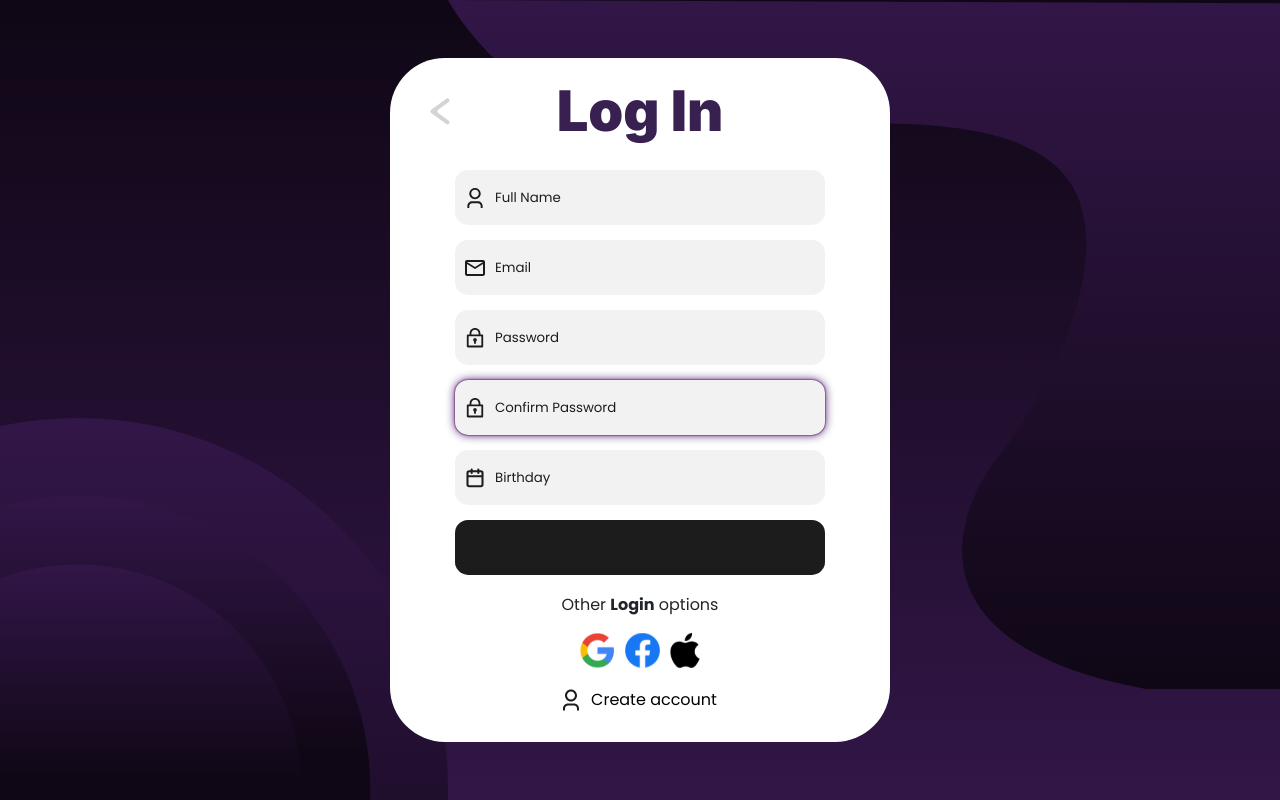
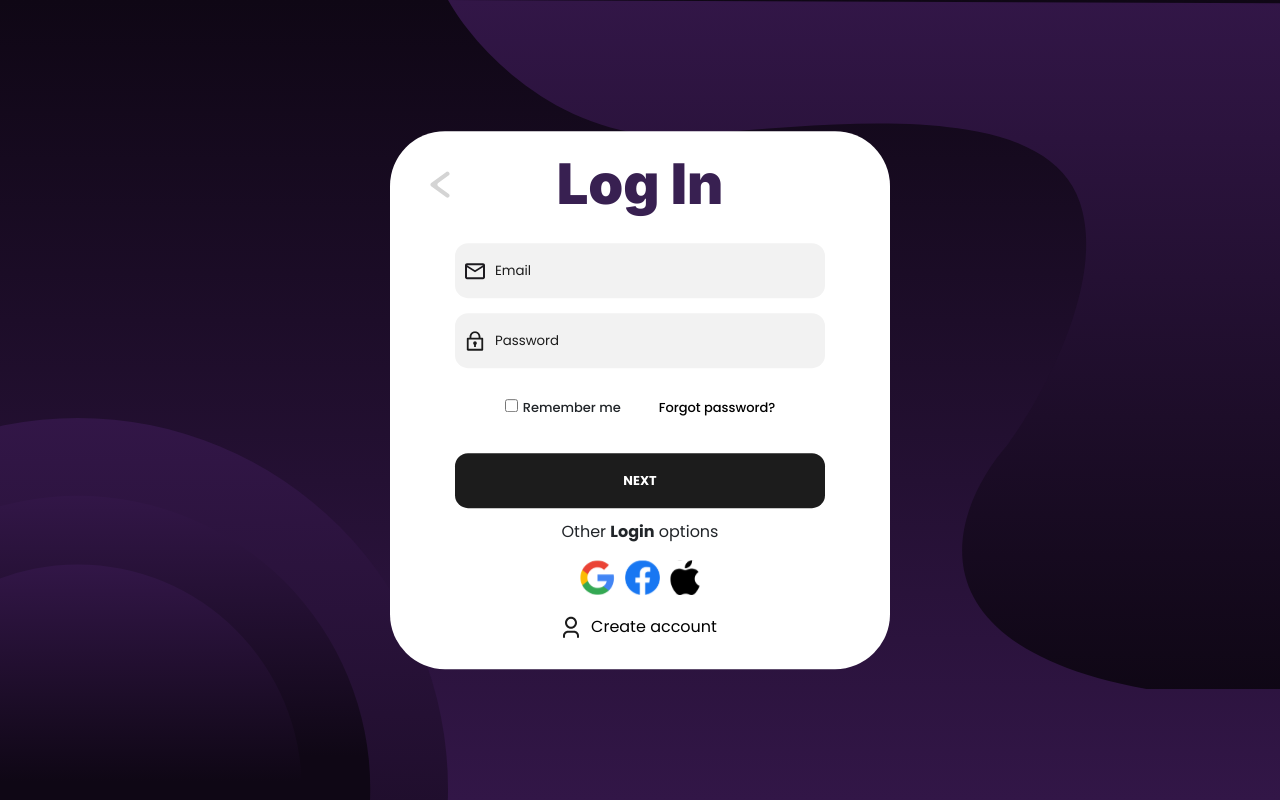
Before and after one commit to workdayr/Web_repo, a Vue app in the folder frontend/: page /login in a window 1280 px wide. Built offline with nearby package versions, Linux system fonts and the light colour scheme.

Commit message:
fix: address client-side validation for form inputs

```diff
--- a/frontend/package.json
+++ b/frontend/package.json
@@ -8,6 +8,7 @@
     "lint": "vue-cli-service lint"
   },
   "dependencies": {
+    "axios": "^1.8.3",
     "bootstrap": "^5.3.3",
     "core-js": "^3.8.3",
     "crypto-browserify": "^3.12.1",
--- a/frontend/src/components/Login/LoginForm.vue
+++ b/frontend/src/components/Login/LoginForm.vue
@@ -1,57 +1,52 @@
 <script setup>
 import { ref } from 'vue';
 import axios from 'axios';
-import AppInput from '@/components/Form/FormInput.vue';
-import AppSubmitButton from '@/components/Form/FormSubmitButton.vue';
+import FormInput from '@/components/Form/FormInput.vue';
+import FormSubmitButton from '@/components/Form/FormSubmitButton.vue';
 import { useRegisterValidation } from '@/composables/useRegisterValidation';
-import { hashPassword } from '@/utils/hashUtils'; // Asegúrate de crear esta función
+import { hashPassword } from '@/utils/hashUtils';
+import { useRouter } from 'vue-router';
+
+const router = useRouter();
 
 const form = ref({
-  fullName: '',
 	email: '',
-  password: '',
-  confirmPassword: '',
-  birthday: ''
+	password: ''
 });
 
 const submitted = ref(false);
 const sent = ref(false);
-const errorMessage = ref({});
 
-// Importar validaciones
-const { validFields } = useRegisterValidation(form);
+const { validFields, errorMessage } = useRegisterValidation(form);
 
-// URL del backend (ajústala según corresponda)
+// backend URL
 const API_URL = 'http://127.0.0.1:8000/users/';
 
-// Función para manejar el envío del formulario
+// submit form function
 const submitForm = async () => {
+	console.log(form.value);
 	submitted.value = true;
 
-  // Validamos los campos
+	// Client form validation
 	let isValid = Object.values(validFields.value).every(Boolean);
-  if (!isValid) {
+	if (!isValid || sent.value) {
 		return;
 	}
+	sent.value = true;
 
-  // Hashear la contraseña antes de enviarla
-  const hashedPassword = await hashPassword(form.value.password);
+	const hashedPassword = hashPassword(form.value.password);
 
 	const payload = {
-    username: form.value.email, // Se usa el email como username
-    first_name: form.value.fullName.split(' ')[0], // Extraer primer nombre
-    last_name: form.value.fullName.split(' ').slice(1).join(' ') || "", // Extraer el apellido si existe
 		email: form.value.email,
 		password: hashedPassword, // Se envía la contraseña en SHA-256 con sal
-    date_of_birth: form.value.birthday
 	};
 
 	try {
-    sent.value = true; // Bloqueamos el botón mientras se procesa la petición
+
 		const response = await axios.post(API_URL, payload);
 		console.log('Registro exitoso:', response.data);
-    // Aquí podrías redirigir al usuario a otra página, por ejemplo:
-    //router.push('/');
+		// add authentification state
+		router.push('/');
 	} catch (error) {
 		console.error('Error al registrar usuario', error);
 		errorMessage.value.general = 'Error al registrar el usuario. Inténtalo de nuevo.';
@@ -61,23 +56,26 @@ const submitForm = async () => {
 };
 </script>
 
+<template>
+	<form class="login__form" @submit.prevent="submitForm">
+		<FormInput id="login__input--email" v-model="form.email" :src="require('@/assets/Form/Email.svg')"
+			:placeholder="'Email'" :is-valid="validFields.email" :submitted="submitted"
+			:error-message="errorMessage.email" />
+		<FormInput id="login__input--password" v-model="form.passwordLogin" :src="require('@/assets/Form/Password.svg')"
+			:placeholder="'Password'" type="password" :is-valid="validFields.passwordLogin" :submitted="submitted"
+			:error-message="errorMessage.passwordLogin" />
 
-<template>
-	<form class="register__form" @submit.prevent="submitForm">
-		<AppInput v-model="form.fullName" :src="require('@/assets/Form/FullName.svg')" placeholder="Full Name" :is-valid="validFields['fullName']" :submitted="submitted" :error-message="errorMessage['fullName']"/>
-		<AppInput v-model="form.email" :src="require('@/assets/Form/Email.svg')" placeholder="Email" type="email" :is-valid="validFields['email']" :submitted="submitted" :error-message="errorMessage['email']"/>
-		<AppInput v-model="form.password" :src="require('@/assets/Form/Password.svg')" placeholder="Password" type="password" :is-valid="validFields['password']" :submitted="submitted" :error-message="errorMessage['password']"/>
-		<AppInput v-model="form.confirmPassword" :src="require('@/assets/Form/Password.svg')" placeholder="Confirm Password" type="password" :is-valid="validFields['confirmPassword']" :submitted="submitted" :error-message="errorMessage['confirmPassword']"/>
-
-		<div class="form__group">
-			<AppInput v-model="form.birthday" :src="require('@/assets/Form/Birthday.svg')" placeholder="Birthday" type="date" :is-valid="validFields['birthday']" :submitted="submitted" :error-message="errorMessage['birthday']"/>
+		<div id="login__inputs">
+			<label>
+				<input id="login__input--rememberMe" type="checkbox" v-model="form.rememberMe">
+				<span class="input__rememberMe--label">Remember me</span>
+			</label>
+			<a class="login__link--forgotPw" @click="$router.push('/')">Forgot password?</a>
 		</div>
 
-		<AppSubmitButton :sent="sent"/>
+		<FormSubmitButton text="NEXT" :sent="sent" />
 	</form>
 </template>
-
-
-<style lang="css">
-@import "@/assets/styles/Register/RegisterForm.css";
+<style scoped>
+@import "@/assets/styles/Login/LoginForm.css"
 </style>
--- a/frontend/src/components/Register/RegisterForm.vue
+++ b/frontend/src/components/Register/RegisterForm.vue
@@ -4,10 +4,13 @@ import axios from 'axios';
 import AppInput from '@/components/Form/FormInput.vue';
 import AppSubmitButton from '@/components/Form/FormSubmitButton.vue';
 import { useRegisterValidation } from '@/composables/useRegisterValidation';
-import { hashPassword } from '@/utils/hashUtils'; // Asegúrate de tener esta función
-import Swal from 'sweetalert2'; // Importa SweetAlert2
+import { hashPassword } from '@/utils/hashUtils';
+import Swal from 'sweetalert2';
+import { useRouter } from 'vue-router';
 
-const states = ['State A', 'State B', 'State C']; // Mantén la lista de estados
+const router = useRouter();
+
+const states = ['State A', 'State B', 'State C'];
 
 const form = ref({
 	fullName: '',
@@ -15,37 +18,28 @@ const form = ref({
 	password: '',
 	confirmPassword: '',
 	birthday: '',
-  state: '' // Campo del estado añadido
+	state: ''
 });
 
 const submitted = ref(false);
 const sent = ref(false);
-const errorMessage = ref({});
+const { validFields, errorMessage } = useRegisterValidation(form);
 
-const { validFields } = useRegisterValidation(form);
-
-// URL del backend (ajústala según corresponda)
+// backend URL
 const API_URL = 'http://127.0.0.1:8000/api/users/';
 
-// Función para manejar el envío del formulario
+// submit form function
 const submitForm = async () => {
 	submitted.value = true;
 
-  // Verificar si los campos son válidos
+	// Client form validation
 	let isValid = Object.values(validFields.value).every(Boolean);
-  if (!isValid) {
-    Swal.fire({
-      icon: 'error',
-      title: 'Formulario no válido',
-      text: 'Asegúrate de llenar todos los campos correctamente.',
-    });
-    console.log('Formulario no válido:', validFields.value);
+	if (!isValid || sent.value) {
 		return;
 	}
+	sent.value = true;
 
-  // Hashear la contraseña antes de enviarla
-  const hashedPassword = await hashPassword(form.value.password);
-  console.log('Contraseña hasheada:', hashedPassword);
+	const hashedPassword = hashPassword(form.value.password);
 
 	const payload = {
 		username: form.value.email, // Se usa el email como username
@@ -58,7 +52,6 @@ const submitForm = async () => {
 	};
 
 	try {
-    sent.value = true; // Bloqueamos el botón mientras se procesa la petición
 		Swal.fire({
 			title: 'Enviando datos...',
 			text: 'Por favor espera mientras enviamos tus datos.',
@@ -78,8 +71,8 @@ const submitForm = async () => {
 			title: '¡Registro exitoso!',
 			text: 'Te has registrado correctamente.',
 		});
-    // Aquí podrías redirigir al usuario a otra página, por ejemplo:
-    // router.push('/');
+		// add authentification state
+		router.push('/');
 
 	} catch (error) {
 		console.error('Error al registrar usuario', error);
@@ -99,17 +92,27 @@ const submitForm = async () => {
 <template>
 	<form class="register__form" @submit.prevent="submitForm">
 
-    <AppInput v-model="form.fullName" :src="require('@/assets/Form/FullName.svg')" placeholder="Full Name" :is-valid="validFields['fullName']" :submitted="submitted" :error-message="errorMessage['fullName']"/>
-    <AppInput v-model="form.email" :src="require('@/assets/Form/Email.svg')" placeholder="Email" type="email" :is-valid="validFields['email']" :submitted="submitted" :error-message="errorMessage['email']"/>
-    <AppInput v-model="form.password" :src="require('@/assets/Form/Password.svg')" placeholder="Password" type="password" :is-valid="validFields['password']" :submitted="submitted" :error-message="errorMessage['password']"/>
-    <AppInput v-model="form.confirmPassword" :src="require('@/assets/Form/Password.svg')" placeholder="Confirm Password" type="password" :is-valid="validFields['confirmPassword']" :submitted="submitted" :error-message="errorMessage['confirmPassword']"/>
+		<AppInput v-model="form.fullName" :src="require('@/assets/Form/FullName.svg')" placeholder="Full Name"
+			:is-valid="validFields['fullName']" :submitted="submitted" :error-message="errorMessage['fullName']" />
+		<AppInput v-model="form.email" :src="require('@/assets/Form/Email.svg')" placeholder="Email" type="email"
+			:is-valid="validFields['email']" :submitted="submitted" :error-message="errorMessage['email']" />
+		<AppInput v-model="form.password" :src="require('@/assets/Form/Password.svg')" placeholder="Password"
+			type="password" :is-valid="validFields['password']" :submitted="submitted"
+			:error-message="errorMessage['password']" />
+		<AppInput v-model="form.confirmPassword" :src="require('@/assets/Form/Password.svg')"
+			placeholder="Confirm Password" type="password" :is-valid="validFields['confirmPassword']"
+			:submitted="submitted" :error-message="errorMessage['confirmPassword']" />
 
 		<div class="register__row">
-      <AppInput v-model="form.birthday" :src="require('@/assets/Form/Birthday.svg')" placeholder="Birthday" type="date" :is-valid="validFields['birthday']" :submitted="submitted" :error-message="errorMessage['birthday']"/>
-      <AppInput v-model="form.state" :src="require('@/assets/Form/State.svg')" placeholder="State" type="select" :options="states" :is-valid="validFields['state']" :submitted="submitted" :error-message="errorMessage['state']"/>
+			<AppInput v-model="form.birthday" :src="require('@/assets/Form/Birthday.svg')" placeholder="Birthday"
+				type="date" :is-valid="validFields['birthday']" :submitted="submitted"
+				:error-message="errorMessage['birthday']" />
+			<AppInput v-model="form.state" :src="require('@/assets/Form/State.svg')" placeholder="State" type="select"
+				:options="states" :is-valid="validFields['state']" :submitted="submitted"
+				:error-message="errorMessage['state']" />
 		</div>
 
-    <AppSubmitButton text="Create account" :sent="sent"/>
+		<AppSubmitButton text="Create account" :sent="sent" />
 	</form>
 </template>
 
--- a/frontend/src/composables/useRegisterValidation.js
+++ b/frontend/src/composables/useRegisterValidation.js
@@ -1,24 +1,44 @@
-import { computed } from 'vue';
+import {computed } from 'vue';
 
 export function useRegisterValidation(form) {
-  const errorMessage = computed(() => ({
-    fullName: form.value.fullName.length >= 2 ? '' : 'El nombre debe tener al menos 2 caracteres.',
-    email: /^[^\s@]+@[^\s@]+\.[^\s@]+$/.test(form.value.email) ? '' : 'Correo electrónico inválido.',
-    password: /^(?=.*[A-Za-z])(?=.*\d)(?=.*[@$!%*?&])[A-Za-z\d@$!%*?&]{8,}$/.test(form.value.password)
-      ? ''
-      : 'La contraseña debe tener al menos 8 caracteres, una letra, un número y un carácter especial.',
-    confirmPassword: form.value.password === form.value.confirmPassword
-      ? ''
-      : 'Las contraseñas no coinciden.',
-    birthday: form.value.birthday && new Date().getFullYear() - new Date(form.value.birthday).getFullYear() >= 13
-      ? ''
-      : 'Debes tener al menos 13 años.',
-    state: form.value.state ? '' : 'Debes seleccionar un estado.',
-  }));
+  const regex = {
+    fullName: /^[a-zA-Z\s]{3,50}$/,
+    email: /^[^\s@]+@[^\s@]+\.[^\s@]+$/,
+    password: /^(?=.*[A-Za-z])(?=.*\d)[A-Za-z\d]{8,}$/,
+    confirmPassword: /^(?=.*[A-Za-z])(?=.*\d)[A-Za-z\d]{8,}$/,
+    username: /^.{3,}$/,
+    passwordLogin:/^(?=.*[A-Za-z])(?=.*\d)[A-Za-z\d]{8,}$/,
+  };
+
+  const errorMessage = {
+    fullName: "Name must be 3-50 letters",
+    email: "Invalid email format",
+    password: "Password must be at least 8 characters, including a number",
+    confirmPassword: "Passwords do not match",
+    birthday: "Invalid date",
+    state: "Select at least one",
+    username: "Username is required",
+    passwordLogin: "Password is required",
+  };
+
+  const minDate = new Date();
+  minDate.setFullYear(minDate.getFullYear() - 100);
+  const maxDate = new Date();
+  maxDate.setFullYear(maxDate.getFullYear() - 10);
 
   const validFields = computed(() => {
-    return Object.keys(errorMessage.value).reduce((acc, field) => {
-      return { ...acc, [field]: errorMessage.value[field] === '' };
+    return Object.keys(form.value).reduce((acc, key) => {
+      if (key === "confirmPassword") {
+        acc[key] = form.value[key] === form.value.password && regex[key].test(form.value[key] || '');
+      } else if (key === "state") {
+        acc[key] = !!form.value[key];
+      } else if (key === "birthday") {
+        const birthDate = new Date(form.value[key]);
+        acc[key] = birthDate >= minDate && birthDate <= maxDate;
+      } else {
+        acc[key] = regex[key] ? regex[key].test(form.value[key] || '') : true;
+      }
+      return acc;
     }, {});
   });
 
```
Also changed, not shown: 1 other file (tests, documents, lock files or other folders). Lines whose indentation alone changed are shown as unchanged.
